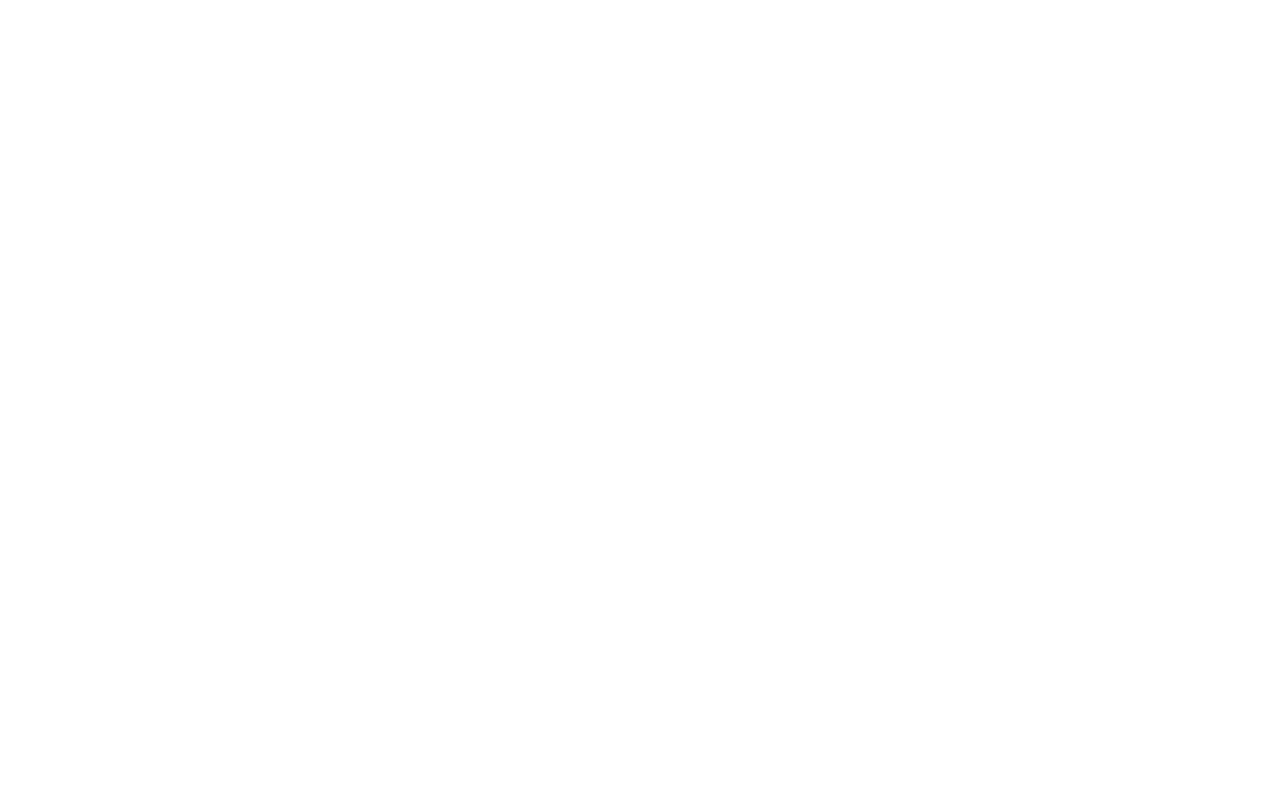
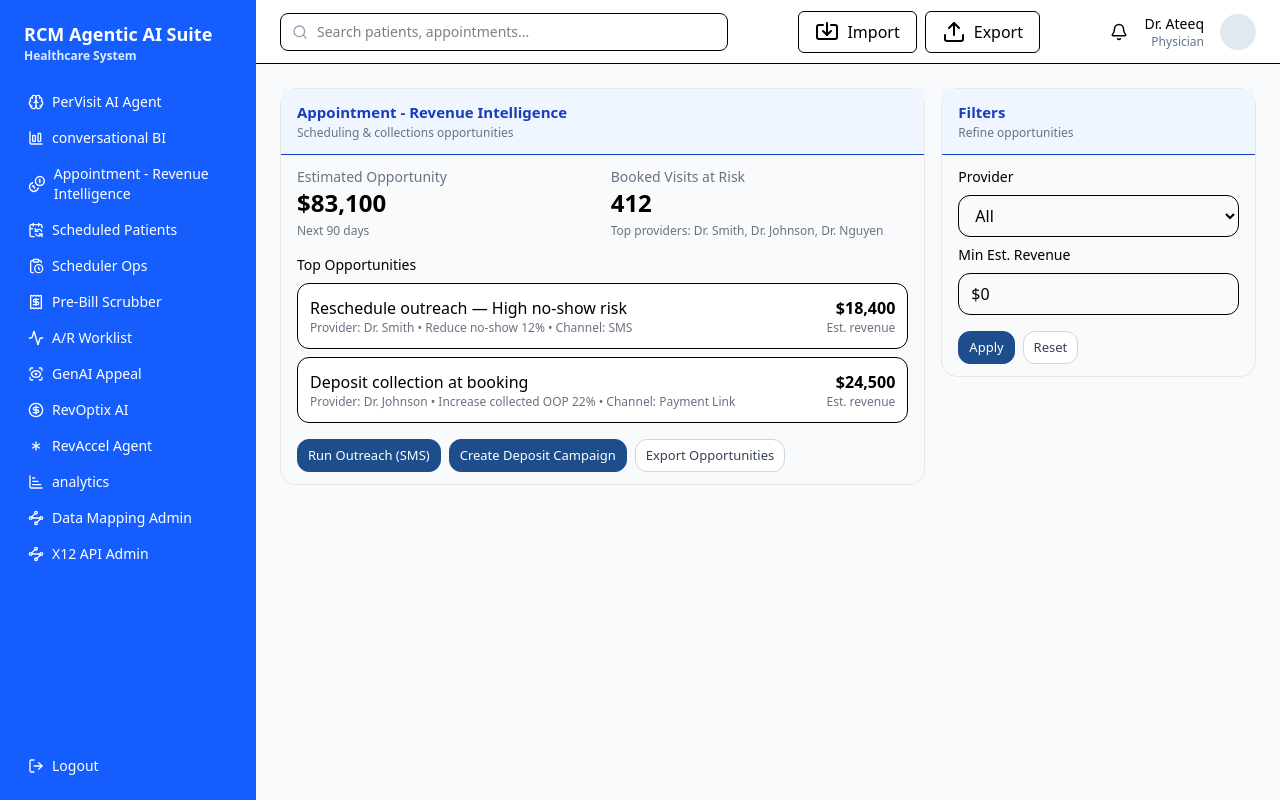
Before and after one commit to Sri2103/healthcare, a React (Vite) app: page /dashboard/apptrev in a window 1280 px wide. Before the commit this address had no page. Built offline with nearby package versions, Linux system fonts and the light colour scheme.

Commit message:
add icons

```diff
--- /dev/null
+++ b/src/blocks/AppointRev.tsx
@@ -0,0 +1,106 @@
+import Button from "../components/Button";
+import {
+  Card,
+  CardContent,
+  CardDescription,
+  CardHeader,
+  CardTitle,
+} from "../components/Card";
+import { appointmentOpportunities } from "../data/data";
+
+export default function AppointRev() {
+  return (
+    <div className="grid grid-cols-1 lg:grid-cols-3 gap-4">
+      <div className="lg:col-span-2">
+        <Card>
+          <CardHeader>
+            <CardTitle>Appointment - Revenue Intelligence</CardTitle>
+            <CardDescription>
+              Scheduling & collections opportunities
+            </CardDescription>
+          </CardHeader>
+          <CardContent>
+            <div className="grid grid-cols-2 gap-4">
+              <div>
+                <div className="text-sm text-gray-500">
+                  Estimated Opportunity
+                </div>
+                <div className="text-2xl font-semibold">$83,100</div>
+                <div className="text-xs text-gray-500 mt-1">Next 90 days</div>
+              </div>
+              <div>
+                <div className="text-sm text-gray-500">
+                  Booked Visits at Risk
+                </div>
+                <div className="text-2xl font-semibold">412</div>
+                <div className="text-xs text-gray-500 mt-1">
+                  Top providers: Dr. Smith, Dr. Johnson, Dr. Nguyen
+                </div>
+              </div>
+            </div>
+            <div className="mt-4">
+              <div className="text-sm font-medium">Top Opportunities</div>
+              <div className="mt-2 space-y-2">
+                {appointmentOpportunities.map((op) => (
+                  <div
+                    key={op.id}
+                    className="rounded-xl border bg-white p-3 flex items-center justify-between"
+                  >
+                    <div>
+                      <div className="font-medium">{op.title}</div>
+                      <div className="text-xs text-gray-500">
+                        Provider: {op.provider} • {op.impact} • Channel:{" "}
+                        {op.channel}
+                      </div>
+                    </div>
+                    <div className="text-right">
+                      <div className="font-semibold">{op.estRevenue}</div>
+                      <div className="text-xs text-gray-500">Est. revenue</div>
+                    </div>
+                  </div>
+                ))}
+              </div>
+            </div>
+            <div className="mt-4 flex gap-2">
+              <Button size="sm">Run Outreach (SMS)</Button>
+              <Button size="sm">Create Deposit Campaign</Button>
+              <Button size="sm" variant="outline">
+                Export Opportunities
+              </Button>
+            </div>
+          </CardContent>
+        </Card>
+      </div>
+      <div>
+        <Card>
+          <CardHeader>
+            <CardTitle>Filters</CardTitle>
+            <CardDescription>Refine opportunities</CardDescription>
+          </CardHeader>
+          <CardContent>
+            <div className="grid gap-2">
+              <label className="text-sm">Provider</label>
+              <select className="rounded-xl border px-3 py-2">
+                <option>All</option>
+                <option>Dr. Smith</option>
+                <option>Dr. Johnson</option>
+                <option>Dr. Nguyen</option>
+              </select>
+              <label className="text-sm">Min Est. Revenue</label>
+              <input
+                className="rounded-xl border px-3 py-2"
+                defaultValue="$0"
+              />
+              <div className="mt-2 flex gap-2">
+                <Button size="sm">Apply</Button>
+                <Button size="sm" variant="outline">
+                  Reset
+                </Button>
+              </div>
+            </div>
+          </CardContent>
+        </Card>
+      </div>
+    </div>
+  );
+}
--- a/src/data/data.ts
+++ b/src/data/data.ts
@@ -122,3 +122,22 @@
 
 // Example patient-level denial risk (would come from model in real app)
 export const patientDenialRisk = "High"; // options: High / Med / Low
+
+export const appointmentOpportunities = [
+  {
+    id: 1,
+    title: "Reschedule outreach — High no-show risk",
+    provider: "Dr. Smith",
+    estRevenue: "$18,400",
+    impact: "Reduce no-show 12%",
+    channel: "SMS",
+  },
+  {
+    id: 2,
+    title: "Deposit collection at booking",
+    provider: "Dr. Johnson",
+    estRevenue: "$24,500",
+    impact: "Increase collected OOP 22%",
+    channel: "Payment Link",
+  },
+];
--- a/src/data/tabs.ts
+++ b/src/data/tabs.ts
@@ -47,4 +47,8 @@
     key: "adminapis",
     label: "X12 API Admin",
   },
+  apptrev: {
+    key: "apptrev",
+    label: "Appointment - Revenue Intelligence",
+  },
 };
--- a/src/main.tsx
+++ b/src/main.tsx
@@ -23,6 +23,7 @@
 import RevOptix from "./blocks/Revoptix.tsx";
 import Analytics from "./blocks/Analytics.tsx";
 import Dashboard from "./pages/Dashboard.tsx";
+import AppointRev from "./blocks/AppointRev.tsx";
 
 createRoot(document.getElementById("root")!).render(
   <StrictMode>
@@ -48,6 +49,7 @@
           <Route path="analytics" element={<Analytics />} />
           <Route path="dataops" element={<DataOps />} />
           <Route path="adminapis" element={<AdminApi />} />
+          <Route path="apptrev" element={<AppointRev />} />
         </Route>
       </Routes>
     </BrowserRouter>
--- a/src/pages/Dashboard.tsx
+++ b/src/pages/Dashboard.tsx
@@ -8,13 +8,39 @@
   Search,
   Menu,
   X,
+  Brain,
+  ChartColumnBig,
+  CalendarSync,
+  ClipboardClock,
+  Receipt,
+  Activity,
+  ScanEye,
+  CircleDollarSign,
+  Asterisk,
+  ChartBarIncreasing,
+  Waypoints,
+  Import,
+  Upload,
+  LogOut,
+  Coins,
 } from "lucide-react";
 import { useState } from "react";
-import { Link, Outlet, useLocation } from "react-router";
+import { Link, Outlet, useLocation, useNavigate } from "react-router";
 
 export default function Dashboard() {
   const [sidebarOpen, setSidebarOpen] = useState(false);
+  const nagivate = useNavigate();
   const location = useLocation();
+
+  const isLoggedIn = localStorage.getItem("authenticated");
+  if (isLoggedIn != "true") {
+    nagivate("/login");
+  }
+
+  const handleLogout = () => {
+    localStorage.removeItem("authenticated");
+    nagivate("/login");
+  };
 
   return (
     <div className="min-h-screen flex bg-slate-50 relative overflow-hidden">
@@ -30,7 +56,7 @@
       <aside
         className={`
           fixed md:static inset-y-0 left-0 z-50
-          w-64 bg-blue-600 text-white flex flex-col
+          w-64 bg-blue-600 text-white flex flex-col h-screen
           transform transition-transform duration-300
           ${sidebarOpen ? "translate-x-0" : "-translate-x-full"}
           md:translate-x-0
@@ -55,6 +81,7 @@
           <Link to={"/dashboard/previsit"}>
             <NavItem
               label="PerVisit AI Agent"
+              icon={<Brain size={16} />}
               active={
                 location.pathname === "/dashboard" ||
                 location.pathname === "/dashboard/previsit"
@@ -63,12 +90,20 @@
           </Link>
           <Link to={"/dashboard/bi"}>
             <NavItem
+              icon={<ChartColumnBig size={16} />}
               label="conversational BI"
               active={location.pathname === "/dashboard/bi"}
             />
           </Link>
+          <Link to={"/dashboard/apptrev"}>
+            <NavItem
+              icon={<Coins />}
+              label="Appointment - Revenue Intelligence"
+            />
+          </Link>
           <Link to="/dashboard/schedulepat">
             <NavItem
+              icon={<CalendarSync size={16} />}
               label="Scheduled Patients"
               active={location.pathname === "/dashboard/schedulepat"}
             />
@@ -76,18 +111,21 @@
           <Link to="/dashboard/scheduler">
             <NavItem
               label="Scheduler Ops"
+              icon={<ClipboardClock size={16} />}
               active={location.pathname === "/dashboard/scheduler"}
             />
           </Link>
           <Link to="/dashboard/prebill">
             <NavItem
               label="Pre-Bill Scrubber"
+              icon={<Receipt size={16} />}
               active={location.pathname === "/dashboard/prebill"}
             />
           </Link>
 
           <Link to="/dashboard/ar">
             <NavItem
+              icon={<Activity size={16} />}
               label="A/R Worklist"
               active={location.pathname === "/dashboard/ar"}
             />
@@ -95,18 +133,21 @@
           <Link to="/dashboard/appeals">
             <NavItem
               label="GenAI Appeal"
+              icon={<ScanEye size={16} />}
               active={location.pathname === "/dashboard/appeals"}
             />
           </Link>
 
           <Link to="/dashboard/revoptix">
             <NavItem
+              icon={<CircleDollarSign size={16} />}
               label="RevOptix AI"
               active={location.pathname === "/dashboard/revoptix"}
             />
           </Link>
           <Link to="/dashboard/revaccel">
             <NavItem
+              icon={<Asterisk size={16} />}
               label="RevAccel Agent"
               active={location.pathname === "/dashboard/revaccel"}
             />
@@ -114,18 +155,21 @@
 
           <Link to={"/dashboard/analytics"}>
             <NavItem
+              icon={<ChartBarIncreasing size={16} />}
               label="analytics"
               active={location.pathname === "/dashboard/analytics"}
             />
           </Link>
           <Link to={"/dashboard/dataops"}>
             <NavItem
+              icon={<Waypoints size={16} />}
               label="Data Mapping Admin"
               active={location.pathname === "/dashboard/dataops"}
             />
           </Link>
           <Link to={"/dashboard/adminapis"}>
             <NavItem
+              icon={<Waypoints size={16} />}
               label="X12 API Admin"
               active={location.pathname === "/dashboard/dataops"}
             />
@@ -133,12 +177,15 @@
         </nav>
 
         <div className="px-4 pb-4 text-sm">
-          <NavItem icon={<Bell size={16} />} label="Notifications" badge="5" />
+          {/* <NavItem icon={<Bell size={16} />} label="Notifications" badge="5" /> */}
+          <button onClick={handleLogout}>
+            <NavItem icon={<LogOut size={16} />} label="Logout" />
+          </button>
         </div>
       </aside>
 
       {/* Main */}
-      <main className="flex-1 flex flex-col md:ml-0">
+      <main className=" h-screen flex-1 flex flex-col md:ml-0">
         {/* Header */}
         <header className="h-16 bg-white border-b px-4 md:px-6 flex items-center justify-between">
           {/* Left: Hamburger + Search */}
@@ -159,6 +206,21 @@
             </div>
           </div>
 
+          {/* import and export */}
+          <div className=" mx-2 flex gap-2">
+            <div>
+              <div className="flex gap-2 border px-4 py-2 rounded-md hover:bg-blue-500 hover:text-white cursor-pointer">
+                <Import size={24} /> Import
+              </div>
+            </div>
+            <div>
+              {/* export */}
+              <div className="flex gap-2 border px-4 py-2 rounded-md hover:bg-blue-500  hover:text-white cursor-pointer">
+                <Upload size={24} /> Export
+              </div>
+            </div>
+          </div>
+
           {/* Right */}
           <div className="hidden md:flex items-center gap-4 text-sm">
             <Bell size={18} />
@@ -171,7 +233,7 @@
         </header>
 
         {/* Content */}
-        <div className="p-4 md:p-6 space-y-6">
+        <div className="p-4 md:p-6 space-y-6 overflow-y-auto ">
           {/* same content as before */}
           <Outlet />
         </div>
@@ -194,8 +256,10 @@
   badge?: string;
 }) => (
   <div
-    className={`flex items-center justify-between px-3 py-2 rounded-lg cursor-pointer
-    ${active ? "bg-blue-500" : "hover:bg-blue-500/40"}`}
+    className={`flex items-center justify-between px-3 py-2 rounded-lg cursor-pointer font-medium
+    ${
+      active ? "bg-white text-blue-600" : "hover:bg-white hover:text-blue-400"
+    }`}
   >
     <div className="flex items-center gap-2">
       {icon}
```
Also changed, not shown: src/utils/helper.ts (line endings or trailing spaces).
